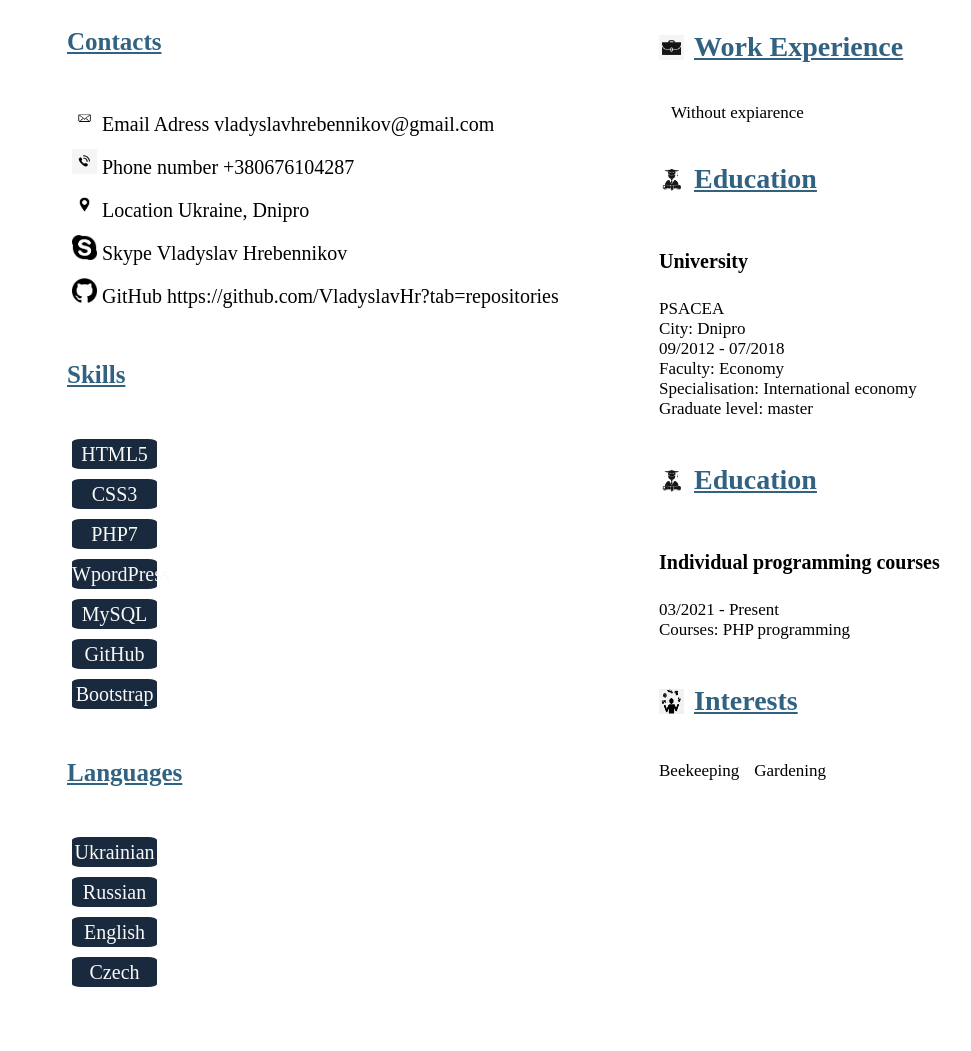
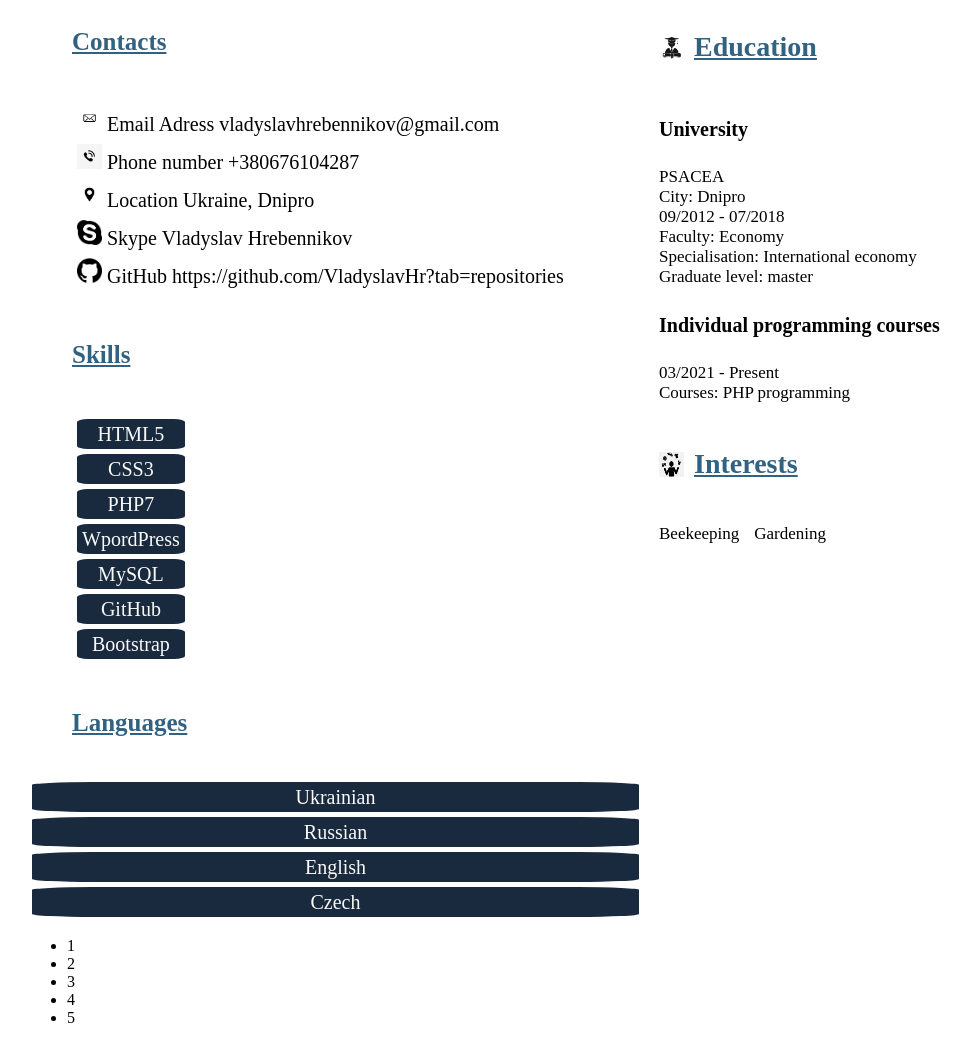
Before and after one commit to VladyslavHr/VladyslavHr.github.io, a plain HTML site: page index.html in a window 1280 px wide. Shown: the part 329-1380 px from the top of the page, without its empty margins (6-977 px from the left). Before the commit the page ends 1349 px from the top, so only its background shows below. Drawn offline with Linux system fonts and the light colour scheme.

Commit message:
left-side

```diff
--- a/index.html
+++ b/index.html
@@ -48,25 +48,35 @@
         </div>
         <div class="languages">
             <h3>Languages</h3>
+        </div>
+            <div class="list-wrapp">
         <ul class="languages-list">
-            <li>Ukrainian
-                <span class="level"></span>
-            </li>
+            <li>Ukrainian</li>
             <li>Russian</li>
             <li>English</li>
             <li>Czech</li>
         </ul>
+            <div class="languages-level">
+                <ul class="languages-level-list">
+                    <li>1</li>
+                    <li>2</li>
+                    <li>3</li>
+                    <li>4</li>
+                    <li>5</li>
+                </ul>
+            </div>
         </div>
+
     </div>
 
     <div class="right-side">
-        <div class="work-experience">
+        <!-- <div class="work-experience">
             <div class="work-image">
                 <img src="profileimg/work.jpg" alt="">
                 <h3>Work Experience</h3>
             </div>
             <div class="work-description">Without expiarence</div>
-        </div>
+        </div> -->
         <div class="education">
             <div class="education-image">
                 <img src="profileimg/education.jpg" alt="">
@@ -77,10 +87,6 @@
                 <p>PSACEA <br> City: Dnipro <br> 09/2012 - 07/2018 <br> Faculty: Economy <br> Specialisation: International economy <br> Graduate level: master</p>
             </div>
 
-            <div class="education-image">
-                <img src="profileimg/education.jpg" alt="">
-                <h3>Education</h3>
-            </div>
             <div class="education-course">
                 <h4>Individual programming courses</h4>
                 <p>03/2021 - Present <br> Courses: PHP programming</p>
--- a/style.css
+++ b/style.css
@@ -51,17 +51,25 @@
 }
 
 .contacts,
-.skills,
+.skills{
+    display: flex;
+    flex-direction: column;
+    align-items: flex-start;
+    padding-left: 30px;
+    margin-left: 15px;
+
+}
+
 .languages{
-    display: inline-block;
-
+display: inline-block;
+    padding-left: 30px;
+    margin-left: 15px;
+    max-width: 10%;
 }
 
 .contacts h3,
 .skills h3,
 .languages h3{
-    display: inline-block;
-    padding-left: 40px;
     font-size: 25px;
     text-decoration: underline;
     color: #316282;
@@ -74,17 +82,27 @@
     filter: drop-shadow(16px 16px 16px #1a2a3e);
 }
 
-.contacts-list,
-.skills-list,
-.languages-list{
-    display: flex;
-    flex-wrap: wrap;
+.contacts-list{
+    list-style: none;
+    font-size: 20px;
+    cursor: pointer;
+    padding: 0;
+}
+
+.skills-list{
     list-style: none;
     font-size: 20px;
     text-align: center;
-    flex-direction: column;
-    align-items: flex-start;
     cursor: pointer;
+    padding: 0;
+}
+
+.languages-list{
+    list-style: none;
+    font-size: 20px;
+    text-align: center;
+    cursor: pointer;
+    padding: 0;
 }
 
 .contacts-list img{
@@ -104,7 +122,7 @@
     background: #1a2a3e;
     border-radius: 10%;
     color: #f9f9f9;
-    width: 15%;
+    width: 100%;
 }
 
 .skills-list li:hover,
```
